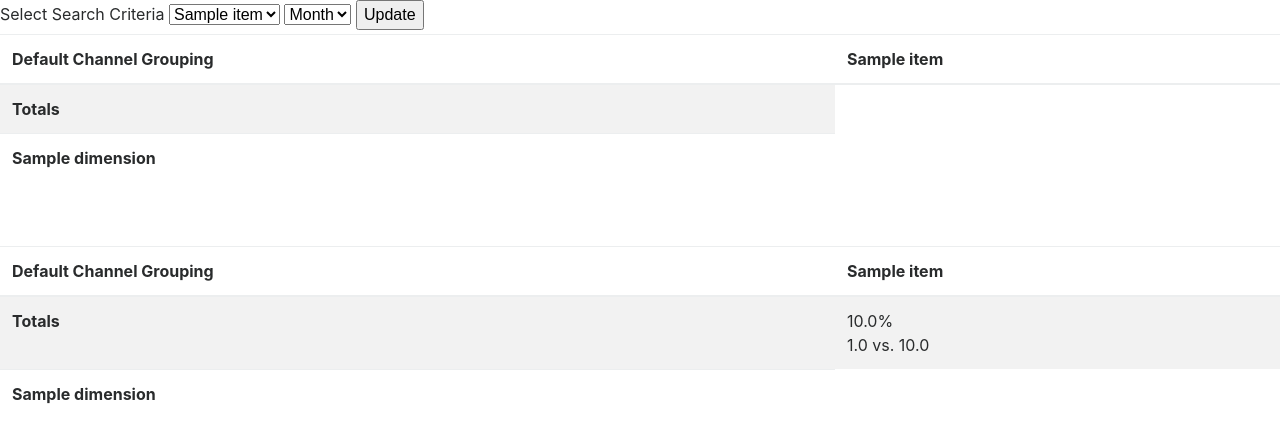
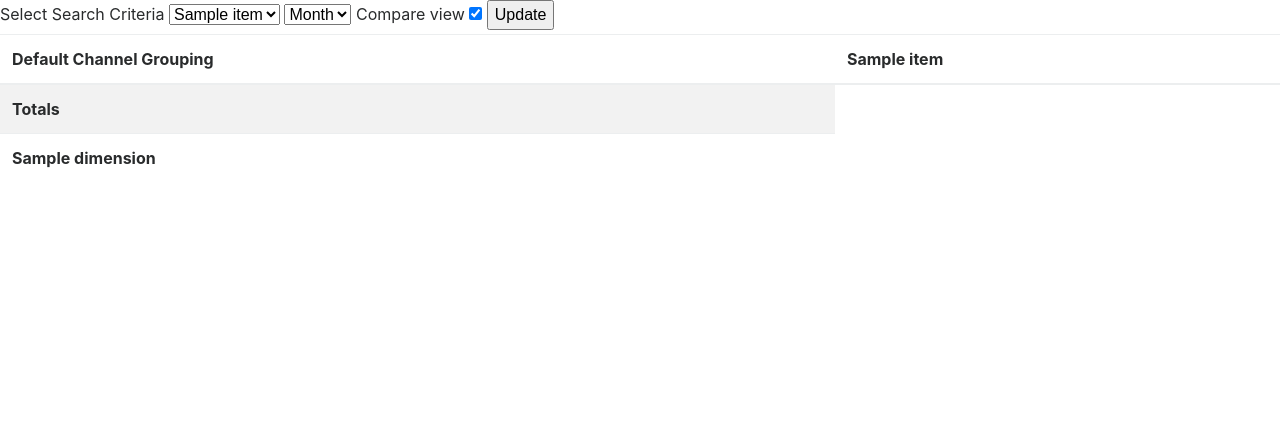
Before and after one commit to jjspetz/musings, a Flask app: template analytics/templates/index.html in a window 1280 px wide. Shown: the top 443 px of the page. Run offline with Flask 2, Linux system fonts and the light colour scheme; the template is opened without the code that fills it: most values are stand-ins (such as "Sample title", 1, 10 or a date in 2020); lists and menus that the app fills with data are empty; some libraries are stand-ins or nearby versions.

Commit message:
compare toggle added to form

```diff
--- a/analytics/get_analytics.py
+++ b/analytics/get_analytics.py
@@ -81,36 +81,20 @@
   Returns:
     The Analytics Reporting API V4 response.
   """
-  if (compare):
-      return analytics.reports().batchGet(
-          body={
-            'reportRequests': [
-            # report for compare
-            {
-              'viewId': view_id,
-              'dateRanges': [{'startDate': time_frame + 'daysAgo', 'endDate': 'today'},
-              {'startDate': str(int(time_frame)*2) + 'daysAgo', 'endDate': time_frame + 'daysAgo'}],
-              'metrics': METRICS,
-              'dimensions': [{'name': 'ga:channelGrouping'}]
-            },
-            ]
-          }
-      ).execute()
-  else:
-      return analytics.reports().batchGet(
-          body={
-            'reportRequests': [
-            # report for basic
-            {
-              'viewId': view_id,
-              'dateRanges': [{'startDate': time_frame + 'daysAgo', 'endDate': 'today'}],
-              'metrics': METRICS,
-              'dimensions': [{'name': 'ga:channelGrouping'}]
-            },
-            ]
-          }
-      ).execute()
-
+  return analytics.reports().batchGet(
+      body={
+        'reportRequests': [
+        # report for compare
+        {
+          'viewId': view_id,
+          'dateRanges': [{'startDate': time_frame + 'daysAgo', 'endDate': 'today'},
+          {'startDate': str(int(time_frame)*2) + 'daysAgo', 'endDate': time_frame + 'daysAgo'}],
+          'metrics': METRICS,
+          'dimensions': [{'name': 'ga:channelGrouping'}]
+        },
+        ]
+      }
+  ).execute()
 
 # ALL PRINT functions mainly for testing purposes, remove later
 def print_response(response):
--- a/analytics/main.py
+++ b/analytics/main.py
@@ -15,9 +15,10 @@
 def return_json():
     return jsonify(analytics.main(VIEW_ID, TIME_FRAME, COMPARE))
 
-@app.route('/account')
-def return_account():
-    return jsonify(analytics.get_account_info())
+# used for testing purposes only
+# @app.route('/account')
+# def return_account():
+#     return jsonify(analytics.get_account_info())
 
 @app.route('/')
 def home():
@@ -56,20 +57,17 @@
         for i in range(int(len(values)/2)):
             metric_val.append([values[i], values[i+10], calc_percent(values[i], values[i+10]), name])
 
-    return render_template('index.html', data=data, account=site, total=total_val, metric=metric_val)
+    return render_template('index.html', data=data, account=site, total=total_val, metric=metric_val, compare=COMPARE)
 
 @app.route('/change', methods=['POST'])
 def set_project():
     global VIEW_ID
     global TIME_FRAME
+    global COMPARE
     VIEW_ID = dict(request.form).get('site')[0]
     TIME_FRAME = dict(request.form).get('time')[0]
+    COMPARE = dict(request.form).get('compare')
     return redirect(url_for('home'))
-
-@app.route('/hello/<name>')
-def hello(name):
-    # show the user profile for that user
-    return ('Hello %s' % name)
 
 
 # functions
--- a/analytics/templates/index.html
+++ b/analytics/templates/index.html
@@ -20,49 +20,13 @@
          <option value='7'>Week</option>
          <option value='1'>Day</option>
       </select>
+      <span>Compare view <input name='compare' type='checkbox' checked> </span>
        <button type='submit'>
          Update
        </button>
     </form>
 
-    <!-- default table -->
-    <table class="table table-striped">
-      <thead>
-        <tr>
-          <th scope="col">Default Channel Grouping</th>
-          {% for item in data.reports[0].columnHeader.metricHeader.metricHeaderEntries %}
-            <th scope="col">{{item.name}}</th>
-          {% endfor %}
-        </tr>
-      </thead>
-      <tbody>
-        <!-- total -->
-        <tr>
-          <th scope="row">Totals</th>
-          {% for item in data.reports[0].data.totals[0].values() %}
-            {% for value in item %}
-              <td>{{value}}</td>
-            {% endfor %}
-          {% endfor %}
-        </tr>
-
-        <!-- other channels -->
-        {% for row in data.reports[0].data.rows %}
-          <tr>
-            <th scope="row">{{row.dimensions[0]}}</th>
-            {% for item in row.metrics[0].values() %}
-              {% for value in item %}
-                <td>{{value}}</td>
-              {% endfor %}
-            {% endfor %}
-          </tr>
-        {% endfor %}
-      </tbody>
-    </table>
-
-    <!-- separation for tables -->
-    <br><br>
-
+    {% if compare %}
     <!-- compare table -->
     <table class="table table-striped">
       <thead>
@@ -108,6 +72,43 @@
           </tr>
         {% endfor %}
       </tbody>
-    </table>
+    </table> <!-- end of compare table -->
+
+    {% else %}
+    <!-- default table -->
+    <table class="table table-striped">
+      <thead>
+        <tr>
+          <th scope="col">Default Channel Grouping</th>
+          {% for item in data.reports[0].columnHeader.metricHeader.metricHeaderEntries %}
+            <th scope="col">{{item.name}}</th>
+          {% endfor %}
+        </tr>
+      </thead>
+      <tbody>
+        <!-- total -->
+        <tr>
+          <th scope="row">Totals</th>
+          {% for item in data.reports[0].data.totals[0].values() %}
+            {% for value in item %}
+              <td>{{value}}</td>
+            {% endfor %}
+          {% endfor %}
+        </tr>
+
+        <!-- other channels -->
+        {% for row in data.reports[0].data.rows %}
+          <tr>
+            <th scope="row">{{row.dimensions[0]}}</th>
+            {% for item in row.metrics[0].values() %}
+              {% for value in item %}
+                <td>{{value}}</td>
+              {% endfor %}
+            {% endfor %}
+          </tr>
+        {% endfor %}
+      </tbody>
+    </table> <!-- end of simple table -->
+    {% endif %}
   </body>
 </html>
```
